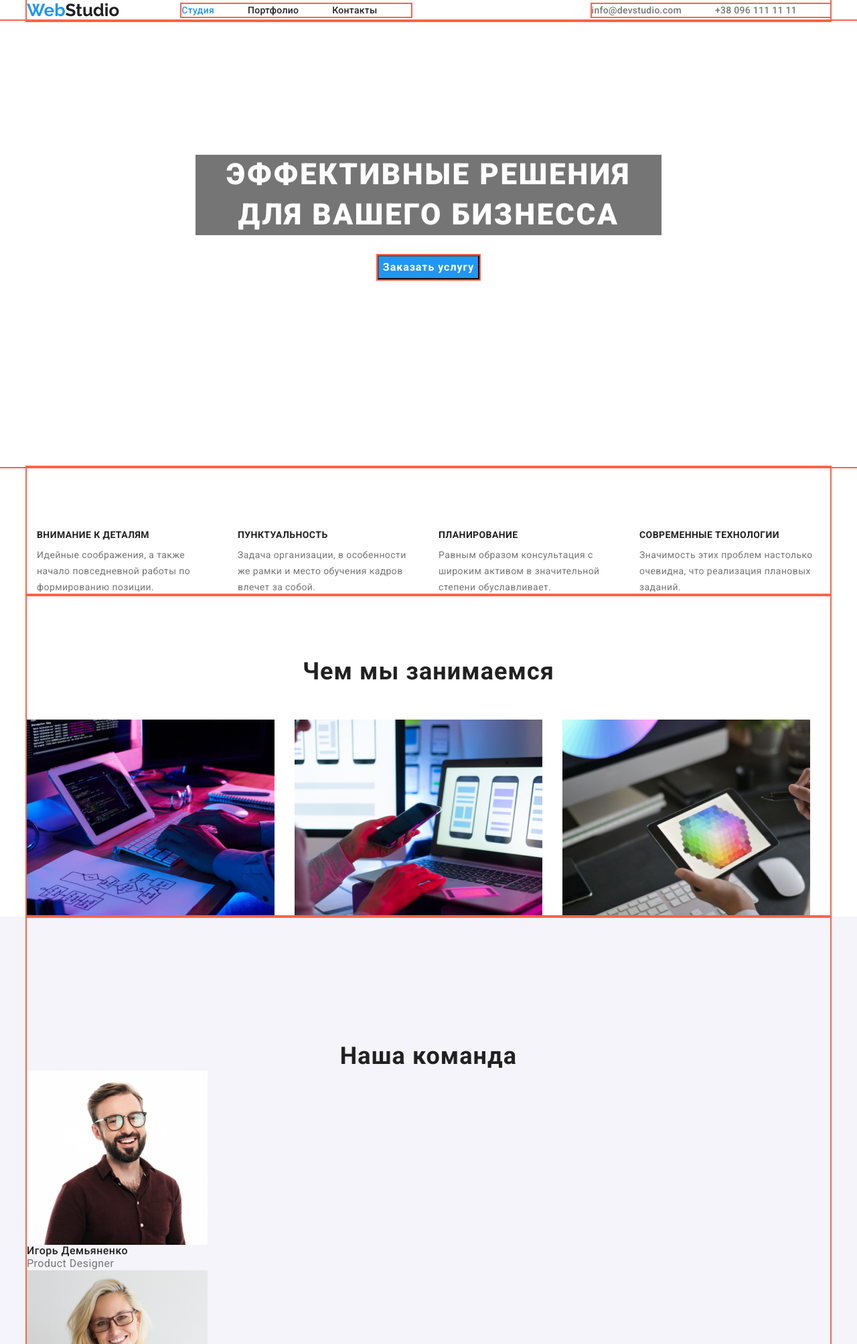
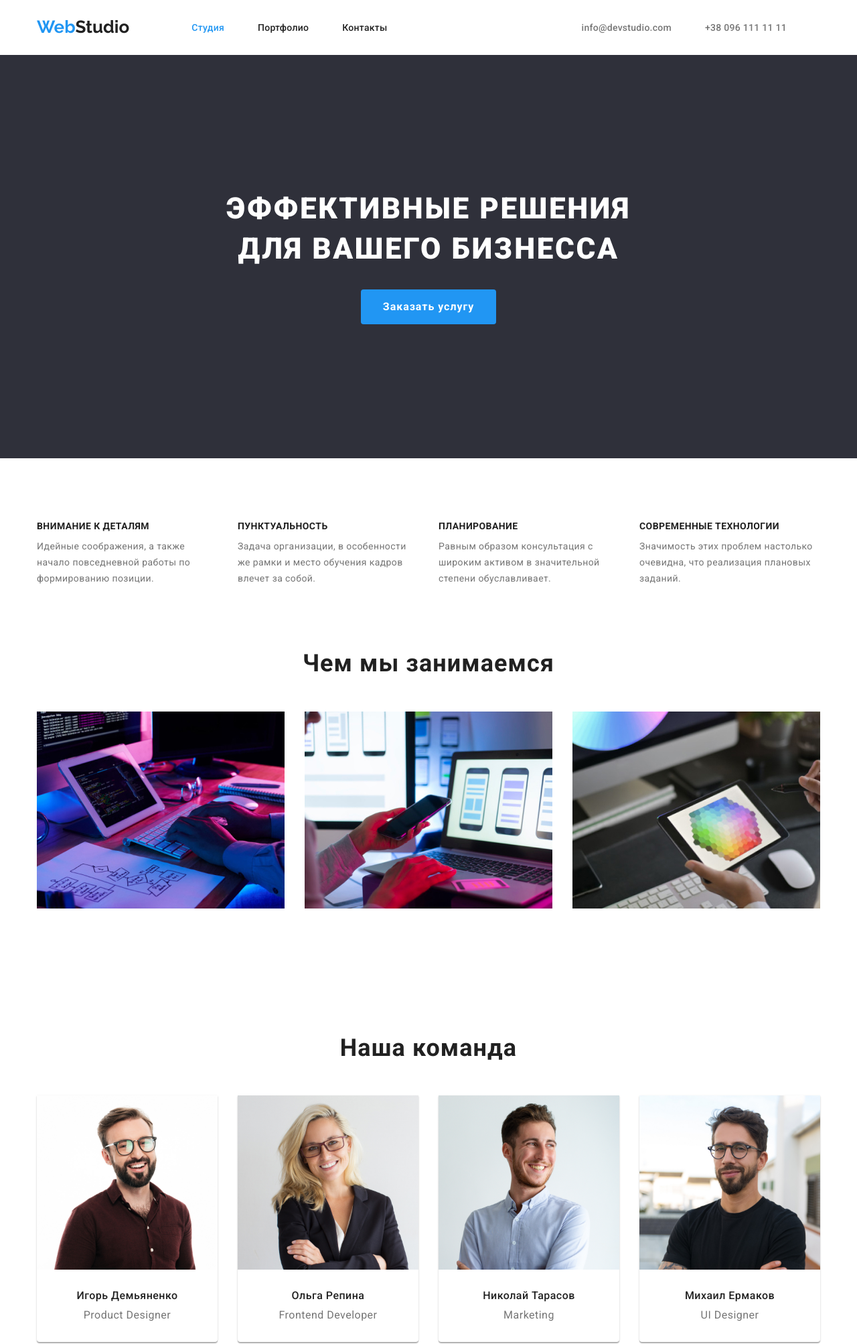
Before and after one commit to VlasovVadim/goit-markup-hw-03, a plain HTML site: page index.html in a window 1280 px wide. Shown: the top 2006 px of the page at 67% size. Drawn offline with nearby package versions, Linux system fonts and the light colour scheme.

Commit message:
делал правки

```diff
--- a/css/styles.css
+++ b/css/styles.css
@@ -4,15 +4,8 @@
   --primary-text-color: #757575;
   --primary-white-color: #ffffff;
   --secondary-white-color: #f5f4fa;
+  --footer-background-color: #2f303a;
 }
-
-/* --primary-text-color: #757575;
-  --primary-title-color: #212121;
-  --accent-color: #2196f3;
-  --primary-white-color: #ffffff;
-  --footer-background-color: #2f303a;
-  --secondary-white-color: #f5f4fa;
- */
 
 body {
   font-family: Roboto, sans-serif;
@@ -36,38 +29,68 @@ ul {
 }
 img {
   display: block;
+  max-width: 100%;
+  height: auto;
+}
+div {
+  display: block;
+}
+section {
+  display: block;
+}
+a {
+  text-decoration: none;
+}
+.section-1 {
+  background-color: var(--footer-background-color);
+  padding-bottom: 200px;
+  padding-top: 200px;
+  text-align: center;
 }
 
-.visually-hidden {
-  position: absolute;
-  white-space: nowrap;
-  width: 1px;
-  height: 1px;
-  overflow: hidden;
-  border: 0;
-  padding: 0;
-  clip: rect(0 0 0 0);
-  clip-path: inset(50%);
-  margin: -1px;
+.section {
+  padding: 94px 0;
 }
-
+.section-2 {
+  display: flex;
+  flex-wrap: wrap;
+}
+.header {
+  display: block;
+}
 /* ----------------- CONTAINER--------- */
 .container {
   width: 1200px;
-  margin-left: auto;
-  margin-right: auto;
-  justify-content: center;
-  outline: 2px solid tomato;
+  padding-left: 15px;
+  padding-right: 15px;
+  margin: 0 auto;
+  /* outline: 2px solid tomato; */
+}
+.container-1 {
+  display: flex;
+  width: 1200px;
+  flex-direction: column;
+  align-items: center;
+  padding: 200px 0 280px 0;
+}
+/* -------------- Секция 1---------*/
+.content-section {
+  margin: 0 auto;
+  max-width: 700px;
 }
 
 /* ------------------HEADER-------- */
-
-.header-conteaner {
+.header li {
+  padding: 32px 0;
+}
+.flex {
   display: flex;
-  align-items: center;
-  outline: 2px solid tomato;
+  flex-direction: row;
 }
-
+.nav {
+  display: flex;
+  flex-direction: row;
+}
 .logo {
   font-family: Raleway;
   font-weight: bold;
@@ -75,7 +98,8 @@ img {
   line-height: 1.19;
   color: var(--header-color);
   text-decoration: none;
-  margin-right: 93px;
+  margin: 0 93px 0 0;
+  padding: 25px 0 25px 0;
 }
 .web {
   color: var(--accent-color);
@@ -88,11 +112,22 @@ img {
 .header-contacts:focus {
   color: var(--accent-color);
 }
-.header-list-nav {
+.header-list-nav-1 {
+  display: flex;
+  margin: auto 0;
+  /* outline: 2px solid tomato; */
   text-decoration: none;
+}
+.header-list-nav-2 {
+  font-style: normal;
+  font-weight: 500;
+  font-size: 14px;
+  line-height: 1.14;
+  letter-spacing: 0.02em;
   display: flex;
-  align-items: center;
-  outline: 2px solid tomato;
+  flex-direction: row;
+  align-items: flex-end;
+  margin-left: auto;
 }
 .header-nav {
   font-weight: 500;
@@ -147,12 +182,12 @@ img {
   letter-spacing: 0.06em;
   text-transform: uppercase;
   color: var(--primary-white-color);
-  background: var(--primary-text-color);
-  max-width: 696px;
+  max-width: 700px;
+  margin: 0 auto;
   margin-bottom: 30px;
 }
 
-.head-btn {
+.button {
   font-family: Roboto;
   font-style: normal;
   font-weight: 700;
@@ -164,39 +199,43 @@ img {
   color: var(--primary-white-color);
   background: var(--accent-color);
   cursor: pointer;
-  outline: 2px solid tomato;
+  padding: 10px 32px;
+  border-radius: 4px;
+  margin: 0 auto;
+  /* outline: 2px solid tomato; */
 }
-.head-btn:hover {
+.button:hover {
   background: #188ce8;
 }
-.head-btn-cnop {
+.head-button {
   text-align: center;
-  outline: 2px solid tomato;
+  border: 1px solid transparent;
 }
 .head-container {
-  outline: 2px solid tomato;
+  /* outline: 2px solid tomato; */
 }
 
-.container-1 {
+/* -------------ОСОБЕННОСТИ------------ */
+.section-special {
+  padding: 94px 0 47px 0;
+}
+.advantage-block {
+  margin-top: 30px;
+  margin-left: 30px;
+  flex-basis: calc((100% - 120px) / 4);
+}
+
+.advantages-container {
+  text-align: left;
+  display: inline-block;
   display: flex;
-  flex-direction: column;
-  align-items: center;
-  padding: 200px 0 280px 0;
+  margin-left: -30px;
+  margin-top: -30px;
+  /* outline: 2px solid tomato; */
 }
-/* -------------ОСОБЕННОСТИ------------ */
-/* .container-2 {
-  margin-top: 94px;
-} */
-.advantage-block {
-  padding-top: 94px;
-}
-.advantage-block:not(:last-child) {
-  margin-right: 30px;
-}
-.advantages-container {
-  display: flex;
-  justify-content: center;
-  outline: 2px solid tomato;
+.list {
+  list-style: none;
+  padding: 0;
 }
 
 .h3-advantages {
@@ -215,14 +254,42 @@ img {
 }
 
 /* -----------ЧЕМ мы ЗАНИМАЕМСЯ-------- */
-
+.section-second {
+  padding: 47px 0 94px 0;
+}
 .main-info {
   font-size: 36px;
   line-height: 1.16;
   text-align: center;
   letter-spacing: 0.03em;
   color: var(--header-color);
-  padding-top: 94px;
+  text-align: center;
+  margin-top: 0;
+  margin-bottom: 50px;
+}
+
+.main-info-container {
+  display: inline-block;
+  display: flex;
+  flex-direction: row;
+  flex-wrap: wrap;
+  margin-left: -30px;
+  margin-top: -30px;
+}
+
+.main-info-container-img {
+  margin-left: 30px;
+  margin-top: 30px;
+  flex-basis: calc((100% - 90px) / 3);
+}
+
+/* -----КАРТОЧКИ ЛЮДЕЙ=------- */
+.section {
+  text-align: center;
+  /* background-color: var(--secondary-white-color); */
+}
+.cards {
+  padding: 94px 0;
 }
 .main-info-2 {
   font-size: 36px;
@@ -230,22 +297,36 @@ img {
   text-align: center;
   letter-spacing: 0.03em;
   color: var(--header-color);
-  padding-top: 94px;
-  padding-top: 188px;
-}
-.main-info-container {
-  display: flex;
-  flex-wrap: wrap;
-  padding-top: 50px;
+  text-align: center;
+  margin-top: 0;
+  margin-bottom: 50px;
 }
 
-.main-info-container-img:not(:last-child) {
-  margin-right: 30px;
+.team-container {
+  margin: 0;
+  display: inline-block;
+  display: flex;
+  flex-direction: row;
+  flex-wrap: wrap;
+  margin-left: -30px;
+  margin-top: -30px;
 }
-/* .main-info-container-img {
-  max-width: 370px;
-} */
-/* -----КАРТОЧКИ ЛЮДЕЙ=------- */
+
+.team-worker {
+  background-color: #fff;
+  margin: 0;
+  display: inline-block;
+  margin-left: 30px;
+  margin-top: 30px;
+  flex-basis: calc((100% - 120px) / 4);
+  box-shadow: 0px 1px 3px rgb(0 0 0 / 12%), 0px 1px 1px rgb(0 0 0 / 14%),
+    0px 2px 1px rgb(0 0 0 / 20%);
+  border-radius: 0px 0px 4px 4px;
+}
+.team-worker-discriptions {
+  padding: 30px;
+}
+
 .section-team {
   background: #f5f4fa;
 }
@@ -253,7 +334,7 @@ img {
   font-weight: 500;
   font-size: 16px;
   line-height: 1.18;
-
+  margin: 0 auto 10px auto;
   letter-spacing: 0.03em;
   color: var(--header-color);
 }
@@ -266,8 +347,11 @@ img {
 }
 
 /* ++++++++++++++FOOTER++++++++++ */
+.footer-container {
+}
 .footer {
-  background-color: var(--primary-text-color);
+  padding: 60px 0;
+  background-color: var(--footer-background-color);
 }
 .logo-2 {
   font-family: Raleway;
@@ -278,6 +362,8 @@ img {
   letter-spacing: 0.03em;
   color: var(--primary-white-color);
   text-decoration: none;
+  display: inline-block;
+  margin-bottom: 20px;
 }
 .footer-address {
   font-family: Roboto;
@@ -287,6 +373,7 @@ img {
   line-height: 1.71;
   letter-spacing: 0.03em;
   color: var(--primary-white-color);
+  margin-bottom: 9px;
 }
 
 .footer-contacts {
@@ -298,9 +385,67 @@ img {
   letter-spacing: 0.03em;
   color: rgba(255, 255, 255, 0.6);
   text-decoration: none;
+  margin-bottom: 9px;
+  font-family: inherit;
+  display: inline-block;
+  text-align: center;
+  border: 1px solid transparent;
 }
 
 /* =========CLASS PORTFOLIO========== */
+.filter {
+  align-items: center;
+  margin: 0 auto 50px 0;
+  display: flex;
+  flex-direction: reverse;
+  justify-content: center;
+  margin-right: 8px;
+}
+
+.filter {
+  align-items: center;
+  margin: 0 auto 50px 0;
+  display: flex;
+  flex-direction: reverse;
+  justify-content: center;
+}
+
+.filter .button-portfolio {
+  margin-right: 8px;
+}
+
+.button-portfolio {
+  cursor: pointer;
+  color: var(--secondary-text-color);
+  font-family: inherit;
+  display: inline-block;
+  text-align: center;
+  border: 1px solid transparent;
+}
+
+.button-portfolio.secondary {
+  color: var(--header-color);
+  background-color: var(--secondary-white-color);
+  font-family: inherit;
+  font-weight: 500;
+  font-size: 16px;
+  line-height: 1.87;
+  display: flex;
+  align-items: center;
+  padding: 6px 22px;
+  letter-spacing: 0.03em;
+  border-radius: 4px;
+  min-width: 75px;
+}
+
+.button-portfolio.secondary:hover,
+.button-portfolio.secondary:focus {
+  color: var(--primary-white-color);
+  background-color: var(--accent-color);
+}
+
+.button-portfolio {
+}
 .filter-button {
   font-family: Roboto;
   font-style: normal;
@@ -336,3 +481,23 @@ img {
   letter-spacing: 0.03em;
   color: var(--primary-text-color);
 }
+.project-list {
+  display: flex;
+  flex-direction: row;
+  flex-wrap: wrap;
+  margin-left: -30px;
+  margin-top: -30px;
+}
+.project-item {
+  margin-left: 30px;
+  margin-top: 30px;
+  flex-basis: calc((100% - 90px) / 3);
+  align-content: space-between;
+}
+.block-list {
+  border: 1px solid #eeeeee;
+
+  padding: 20px 25px;
+  box-sizing: border-box;
+  text-align: left;
+}
--- a/index.html
+++ b/index.html
@@ -7,7 +7,9 @@
     <link rel="preconnect" href="https://fonts.gstatic.com" crossorigin>
     <link href="https://fonts.googleapis.com/css2?family=Raleway:wght@700&family=Roboto:wght@400;500;700;900&display=swap"
         rel="stylesheet">
-    <link rel="stylesheet" href="https://cdnjs.cloudflare.com/ajax/libs/normalize/8.0.1/normalize.min.css">
+<link rel="stylesheet" href="https://cdnjs.cloudflare.com/ajax/libs/modern-normalize/1.1.0/modern-normalize.min.css"
+    integrity="sha512-wpPYUAdjBVSE4KJnH1VR1HeZfpl1ub8YT/NKx4PuQ5NmX2tKuGu6U/JRp5y+Y8XG2tV+wKQpNHVUX03MfMFn9Q=="
+    crossorigin="anonymous" referrerpolicy="no-referrer" />
     <link rel="stylesheet" href="./css/styles.css" />
     <meta name="viewport" content="width=device-width, initial-scale=1.0" />
     <title>WebStudio</title>
@@ -16,17 +18,18 @@
 <body>
     <!-- ГОЛОВА -->
     <header class="header">
-        <div class="container header-conteaner">
+        <div class="container flex">
+            <nav class="nav flex">
             <a class="logo" href="/"> <span class="web">Web</span>Studio</a>
-            <nav>
-                <ul class="header-list-nav">
+
+                <ul class="header-list-nav-1">
                     <li><a class="header-nav-1" href="./index.html">Студия</a></li>
                     <li><a class="header-nav" href="./portfolio.html">Портфолио</a></li>
                     <li><a class="header-nav" href="/">Контакты</a></li>
                 </ul>
             </nav>
-            <div class="header-connect">
-                <ul class="header-list-nav">
+
+                <ul class="header-list-nav-2 list">
                     <li><a class="header-contacts" href="">info@devstudio.com</a>
                     </li>
                     <li>
@@ -39,27 +42,28 @@
     <!-- КОНЕЦ ГОЛОВЫ -->
     <main>
         <!--СЕКЦИЯ 1-->
-        <section>
-            <div class="head-container container-1">
+        <section class="section-1">
+            <div class="container">
+                <div class="content-section">
             <h1 class="head">ЭФФЕКТИВНЫЕ РЕШЕНИЯ ДЛЯ ВАШЕГО БИЗНЕССА</h1>
-            <button class="head-btn head-btn-cnop" type="button">Заказать услугу</button>
+            <button class="button head-button" type="button">Заказать услугу</button>
             </div>
+        </div>
         </section>
 
 
         <!-- КОНЕЦ СЕКЦИЯ 1 -->
 
         <!--ОСОБЕННОСТИ-->
-        <section>
-            <div class="container ">
-            <ul class="advantages-container">
+        <section class="section-special">
+            <div class="container">
+            <ul class="advantages-container list">
                 <li class="advantage-block">
                     <h3 class="h3-advantages">ВНИМАНИЕ К ДЕТАЛЯМ</h3>
                     <p class="about-advantages">
                         Идейные соображения, а также начало повседневной работы по
                         формированию позиции.
                     </p>
-
                 </li>
                 <li class="advantage-block">
 
@@ -93,11 +97,10 @@
         </section>
         <!--КОНЕЦ ОСОБЕННОСТИ-->
         <!--ЧЕМ МЫ ЗАНИМАЕМСЯ-->
-        <section>
+        <section class="section-second">
             <div class="container">
             <h2 class="main-info">Чем мы занимаемся</h2>
-
-                <ul class="main-info-container">
+                <ul class="main-info-container list">
                 <li class="main-info-container-img">
                     <img class="img-info" src="./image/coding.jpg" alt="" width="370" height="294" />
 
@@ -116,32 +119,37 @@
         </section>
         <!-- КОНЕЦ ЧЕМ МЫ ЗАНИМАЕМСЯ-->
         <!--НАЩА КОМАНДА-->
-        <section class="section-team">
+        <section class="section cards">
             <div class="container">
-            <h2 class="main-info-2">Наша команда</h2>
-                        <ul class="">
-                <li>
+                <h2 class="main-info-2">Наша команда</h2>
+                 <ul class="list team-container">
+                <li class="team-worker">
                     <img src="./image/product_designer.jpg" alt="Фото Игорь Демьяненко" width="270" height="260" />
+                    <div class="team-worker-discriptions">
                     <h3 class="team">Игорь Демьяненко</h3>
                     <p  class="team-position">Product Designer</p>
-
+                    </div>
                 </li>
-                <li>
+                <li class="team-worker">
                     <img src="./image/Frontend_developer.jpg" alt="Фото Ольга Репина" width="270" height="260" />
+                    <div class="team-worker-discriptions">
                     <h3 class="team">Ольга Репина</h3>
                     <p class="team-position">Frontend Developer</p>
-
+                    </div>
                 </li>
-                <li>
+                <li class="team-worker">
                     <img src="./image/Merketing.jpg" alt="Фото Николай Тарасов" width="270" height="260" />
+                    <div class="team-worker-discriptions">
                     <h3 class="team">Николай Тарасов</h3>
                     <p class="team-position">Marketing</p>
-
+                    </div>
                 </li>
-                <li>
+                <li class="team-worker">
                     <img src="./image/ul_designer.jpg" alt="Фото Михаил Ермаков" width="270" height="260" />
+                    <div class="team-worker-discriptions">
                     <h3 class="team">Михаил Ермаков</h3>
-                    <p class="team-position">UI Designerr</p>
+                    <p class="team-position">UI Designer</p>
+                    </div>
                 </li>
             </ul>
             </div>
@@ -151,6 +159,8 @@
         <!--КОНЕЦ НАЩА КОМАНДА-->
         <!-- ПОДВАЛ -->
     <footer class="footer">
+        <div class="container">
+            <div class="footer-container">
         <a class="logo-2" href="/"> <span class="web">Web</span>Studio </a>
         <address>
             <p class="footer-address">г. Киев, пр-т Леси Украинки,26</p>
@@ -159,6 +169,8 @@
                 <li><a class="footer-contacts" href=""> +38 099 111 11 11</a></li>
             </ul>
         </address>
+        </div>
+        </div>
 
     </footer>
     <!-- КОНЕЦ ПОДВАЛ -->
```
Also changed, not shown: portfolio.html (+73 -23 lines).
